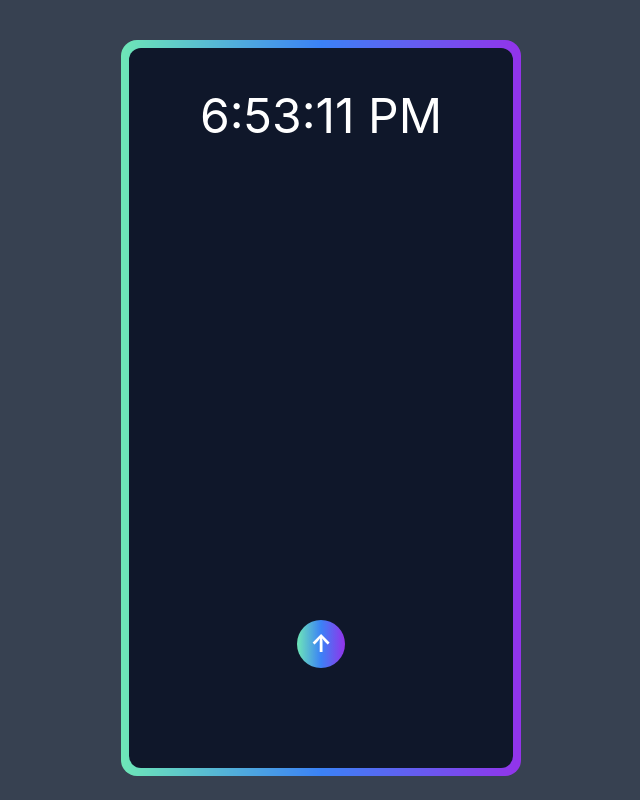
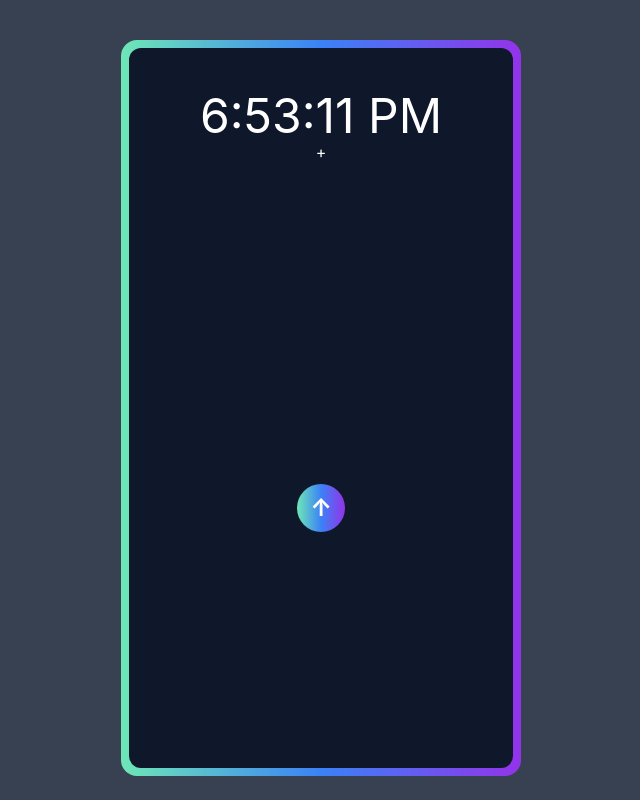
Before and after one commit to polojoe1/spinner, a React (Create React App) app: page / in a window 1280 px wide. Shown: the whole page, without its empty margins (319-959 px from the left). Built offline with nearby package versions, Linux system fonts and the light colour scheme.

Commit message:
solved bug!!

```diff
--- a/src/App.js
+++ b/src/App.js
@@ -13,20 +13,15 @@ function App() {
 
   return (
     <div className='flex  justify-center bg-gray-700 h-screen w-screen  pt-10' >
-      {large?
-      <div id='drop' style={{height:'92vh'}} className=' w-[25rem] origin-top duration-500 rounded-2xl bg-gradient-to-r flex justify-center items-center from-[#6EE7B7] via-[#3B82F6] to-[#9333EA]'>
-      <div id='drop2' className='h-[90vh] w-96 bg-slate-900 origin-top duration-500 flex p-5 rounded-xl items-center flex-col'>
+
+      <div id='drop' className={`${large?'h-[92vh]':'h-[32vh]'} w-[25rem] duration-500 rounded-2xl bg-gradient-to-r flex justify-center items-center from-[#6EE7B7] via-[#3B82F6] to-[#9333EA] `}>
+      <div id='drop2' className={`${large?'h-[90vh]':'h-[30vh]'} w-96 bg-slate-900 duration-500 flex p-5 rounded-xl items-center flex-col`}>
 
         <p id='demo' className='text-white text-5xl text-center pt-6'></p>
-        <div  onClick={()=>{setLarge(!large)}} className='h-12  origin-bottom duration-500 w-12 rounded-full bg-gradient-to-r from-[#6EE7B7] via-[#3B82F6] to-[#9333EA] flex justify-center items-center mt-[30rem]  text-white text-2xl font-bold cursor-pointer'>↑</div>
+        <p className={`${large?'':'hidden'} text-white`}>+</p>
+        <div  onClick={()=>{setLarge(!large)}} className={`${large?'mt-[20rem]':'rotate-180 mt-5'} h-12  duration-500 w-12 rounded-full bg-gradient-to-r from-[#6EE7B7] via-[#3B82F6] to-[#9333EA] flex justify-center items-center  text-white text-2xl font-bold cursor-pointer`}>↑</div>
         </div>
-      </div>:
-      <div id='drop' style={{height:'32vh'}} className='flex origin-bottom duration-500 justify-center items-center rounded-2xl  w-[25rem] bg-gradient-to-r from-[#6EE7B7] via-[#3B82F6] to-[#9333EA]'>
-      <div id='drop2' className='h-[30vh] w-96 origin-bottom  duration-500 bg-slate-900 flex p-5 rounded-xl flex-col items-center '>
-        <p id='demo' className='text-white text-5xl text-center pt-6'></p>
-        <div  onClick={()=>{setLarge(!large)}} className='h-12 w-12 translate-y-2 rounded-full bg-gradient-to-r from-[#6EE7B7] via-[#3B82F6] to-[#9333EA] flex justify-center items-center mt-12 text-white text-2xl font-bold cursor-pointer origin-bottom duration-500'> ↓</div>
-    </div></div>}
-
+      </div>
     </div>
   );
 }
```
